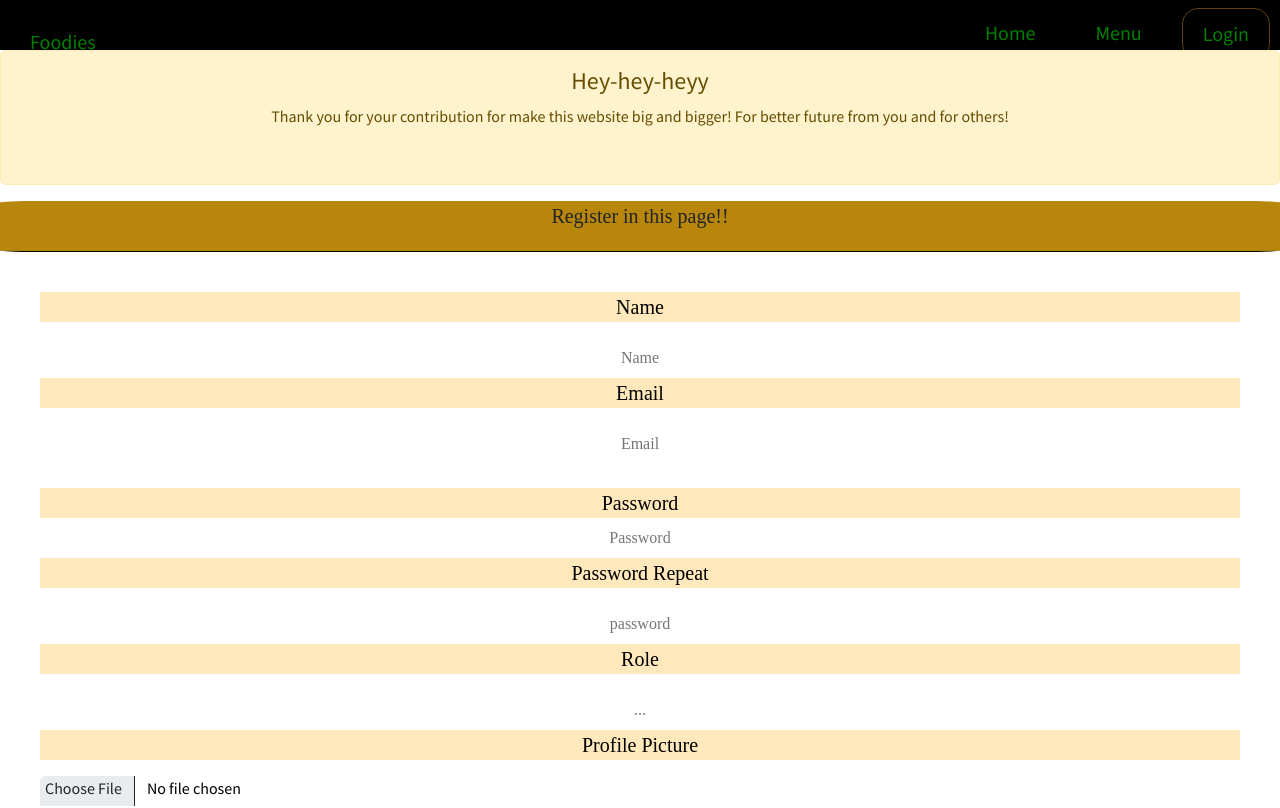
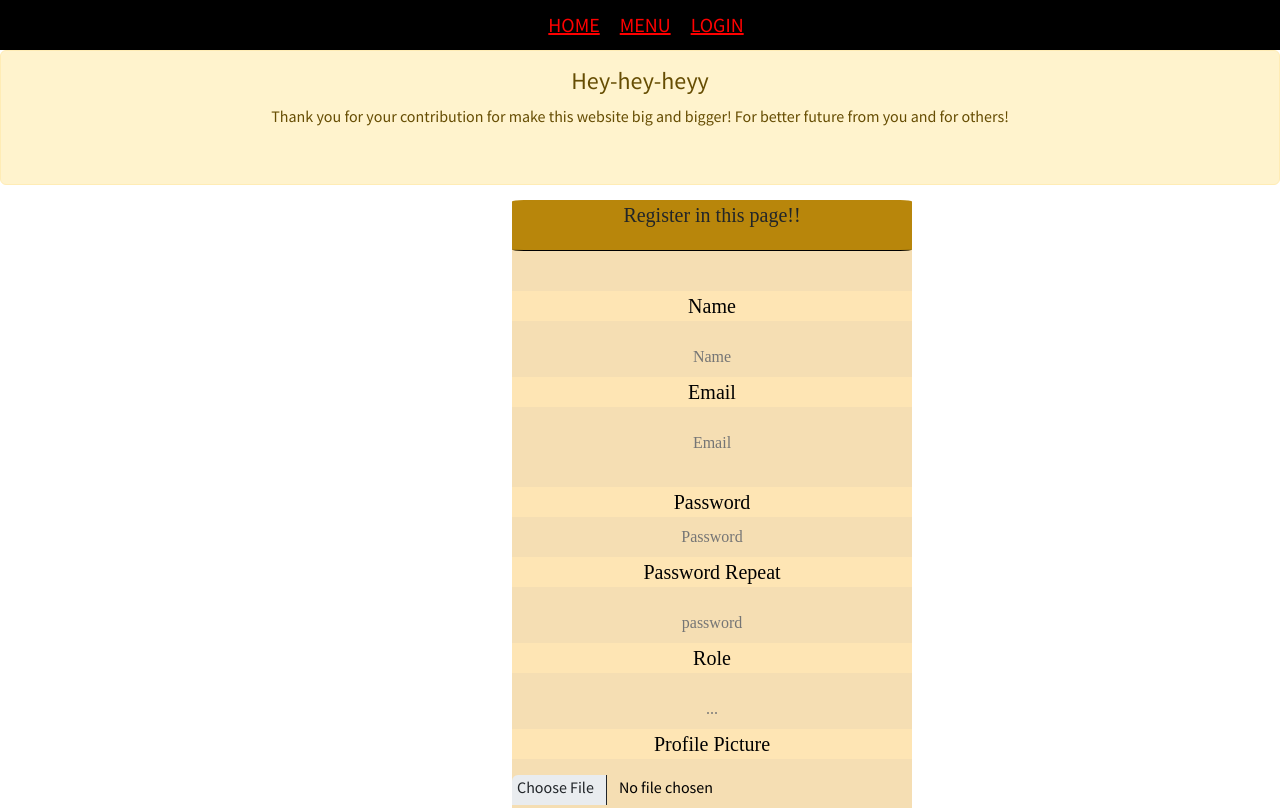
Before and after one commit to myuuudith/project, a React (Create React App) app: page /register in a window 1280 px wide. Shown: the top 808 px of the page. Built offline with nearby package versions, Linux system fonts and the light colour scheme.

Commit message:
lastcommit 13

```diff
--- a/src/Login.jsx
+++ b/src/Login.jsx
@@ -67,7 +67,7 @@ setToggleMenu(!toggleMenu)
         {(toggleMenu || screenWidth > 500) &&(
         <ul className='list'>
         <li><a className='items' href="/home">home</a></li>
-        <a className='items' href='/home'>menu</a>
+        {/* <a className='items' href='/home'>menu</a> */}
         <a className='items' href="/login">login</a>
     </ul>
         )}
@@ -120,8 +120,9 @@ setToggleMenu(!toggleMenu)
         <div>{formik.errors.password}</div>
       ) : null}
       <br />
+        <button className="login-login" type="submit">Log-in</button>
 
-      <button className="login-login" type="submit">Log-in</button>
+
     <p className="or-login">or </p>
       <Link to="/register" className="register">
       <button className="register" type="submit">Register</button>
--- a/src/MealItem.jsx
+++ b/src/MealItem.jsx
@@ -86,8 +86,15 @@ const handleAdd = (value) => {
   });
 }
 
+// const handleDelete = (value, id) => {
+//   axios.delete(`https://api-bootcamp.do.dibimbing.id/api/v1/delete-food/${id}`)
+//   .then(res=>{
+//     console.log(res)
+//     console.log(res.data);
+//   })
+// }
 
-const handleDelete = (id) => {
+const handleDelete = (value, id) => {
   if (window.confirm(`Delete ID ${id}?`)) {
     axios({
       method: 'delete',
@@ -97,7 +104,7 @@ const handleDelete = (id) => {
         }
   })
   .then((response)=>{
-      console.log(response)
+      console.log(response.id)
       setData()
   })
   .catch((error)=>{
@@ -105,6 +112,7 @@ const handleDelete = (id) => {
   })
 }
 }
+
 
 
 const handleLike = (id, isLikef) =>{
@@ -175,7 +183,7 @@ setToggleMenu(!toggleMenu)
         {(toggleMenu || screenWidth > 500) &&(
         <ul className='list'>
         <li><a className='items' href="/home">home</a></li>
-        <a className='items' href='/home'>menu</a>
+        {/* <a className='items' href='/home'>menu</a> */}
         <a className='items' href="/login">login</a>
     </ul>
         )}
--- a/src/index.js
+++ b/src/index.js
@@ -13,7 +13,7 @@ const router = createBrowserRouter([
     path: "/",
     element: <>
       {/* <p>Navbar</p> */}
-      <MealItem />
+      <Login />
     </>,
     errorElement: <p>Page Not Found</p>,
     children: [
--- a/src/login.css
+++ b/src/login.css
@@ -30,7 +30,7 @@
     overflow: hidden;
 }
 
-/* .cover{
+.cover-regist{
     position: absolute;
     top: 25%;
     left: 40%;
@@ -39,7 +39,7 @@
     width: 400px;
     background: wheat;
     border-radius: 10px;
-} */
+}
 
 .cover-login{
     position: absolute;
--- a/src/register.jsx
+++ b/src/register.jsx
@@ -2,8 +2,11 @@ import React from "react";
 import Axios from "axios";
 import { useFormik } from "formik";
 import * as Yup from 'yup';
+import { useEffect, useState } from 'react';
 import { Link } from "react-router-dom";
 import "./login.css";
+import './navbar.css'
+import './navbar'
 
 function Regist(){
   // const navigate = useNavigate();
@@ -24,8 +27,7 @@ function Regist(){
         .email("Invalid email address")
         .required("Required"),
       password: Yup.string()
-        .matches(
-        )
+        .matches()
         .required("Required"),
       confirmPass: Yup.string()
         .oneOf([Yup.ref("password")], "Your password doesn't match")
@@ -36,7 +38,7 @@ function Regist(){
         .required("Required"),
     }),
     onSubmit: (values) => {
-      Axios.post(`${process.env.REACT_APP_BASEURL}/api/v1/register`,
+      Axios.post(`https://api-bootcamp.do.dibimbing.id/api/v1/register`,
       values,{
         headers : {
           apiKey: `${process.env.REACT_APP_APIKEY}`,
@@ -60,27 +62,38 @@ function Regist(){
     },
   });
 
+  const[toggleMenu, setToggleMenu] = useState(false);
+  const[screenWidth, setScreenWidth] = useState(window.innerWidth )
+  const toggleNav = () =>{
+setToggleMenu(!toggleMenu)
+  }
+
+  useEffect(()=>{
+    const changeWidth=()=>{
+        setScreenWidth(window.innerWidth);
+    }
+    window.addEventListener('resize', changeWidth)
+
+    return()=>{
+        window.removeEventListener('resize', changeWidth)
+    }
+  },[])
+
 return(
 <>
         {/* <----REGISTLINEEEE-----> */}
         <div>
-   <nav className="navbar">
-        <h3 className="home">Foodies</h3>
-        <ul className="nav-links">
+  <nav>
+        {(toggleMenu || screenWidth > 500) &&(
+        <ul className='list'>
+        <li><a className='items' href="/home">home</a></li>
+        <a className='items' href='/home'>menu</a>
+        <a className='items' href="/login">login</a>
+    </ul>
+        )}
 
-        <Link to="/home" className="home">
-            <li>Home</li>
-          </Link>
-
-          <Link to="/menu" className="menu">
-            <li>Menu</li>
-          </Link>
-
-          <Link to="/login" className="login">
-            <li>Login</li>
-          </Link>
-        </ul>
-      </nav>
+        <button onClick={toggleNav} className='btn-btn-nav'>BTN</button>
+    </nav>
 
       <div class="alert alert-warning card-register" role="alert">
   <h4 class="alert-heading">Hey-hey-heyy</h4>
@@ -88,7 +101,7 @@ return(
   <br/>
 </div>
 
-      <div className="cover">
+      <div className="cover-regist">
         <p className="text-area-f1">Register in this page!!</p><br/>
 
         <div className="body-login">
```
